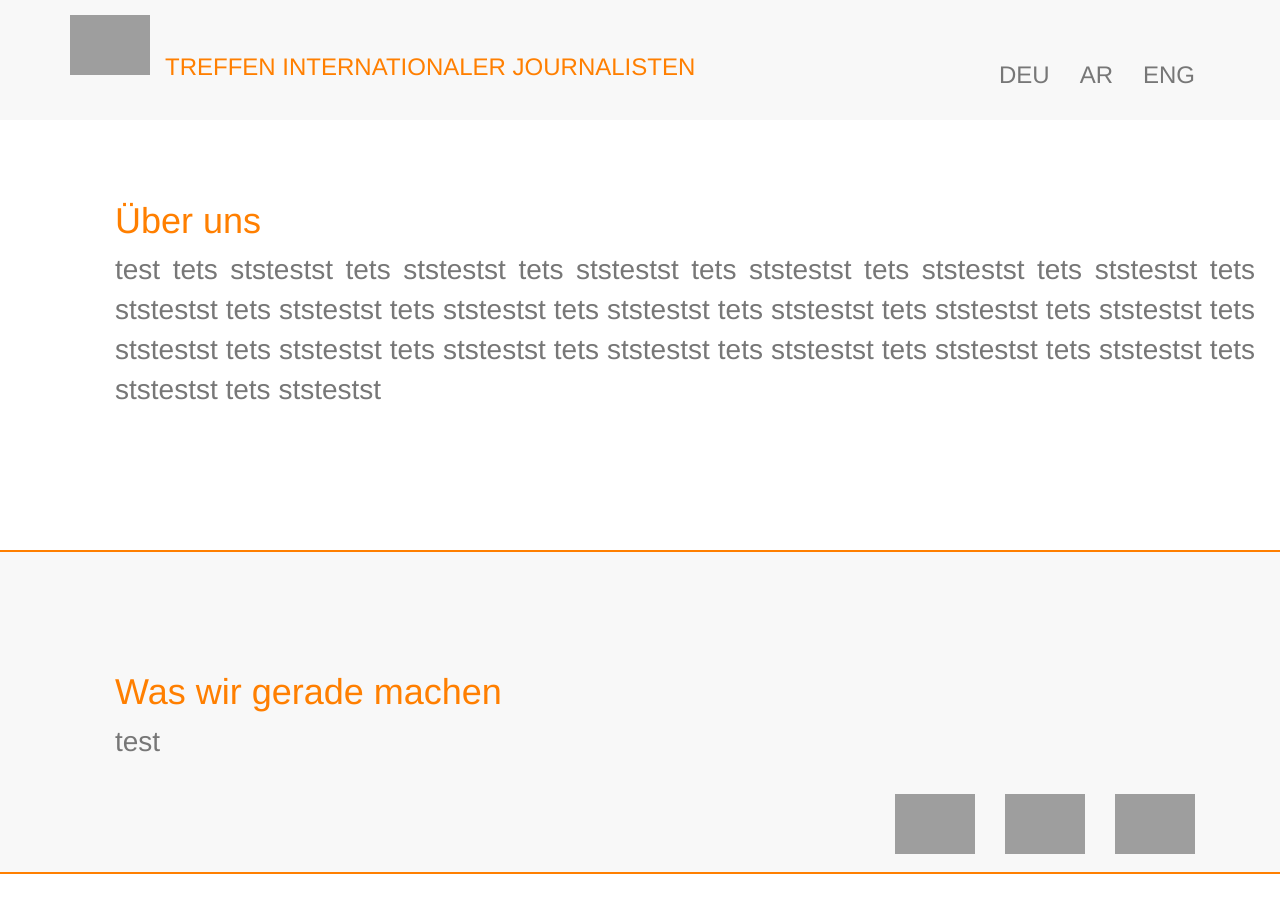
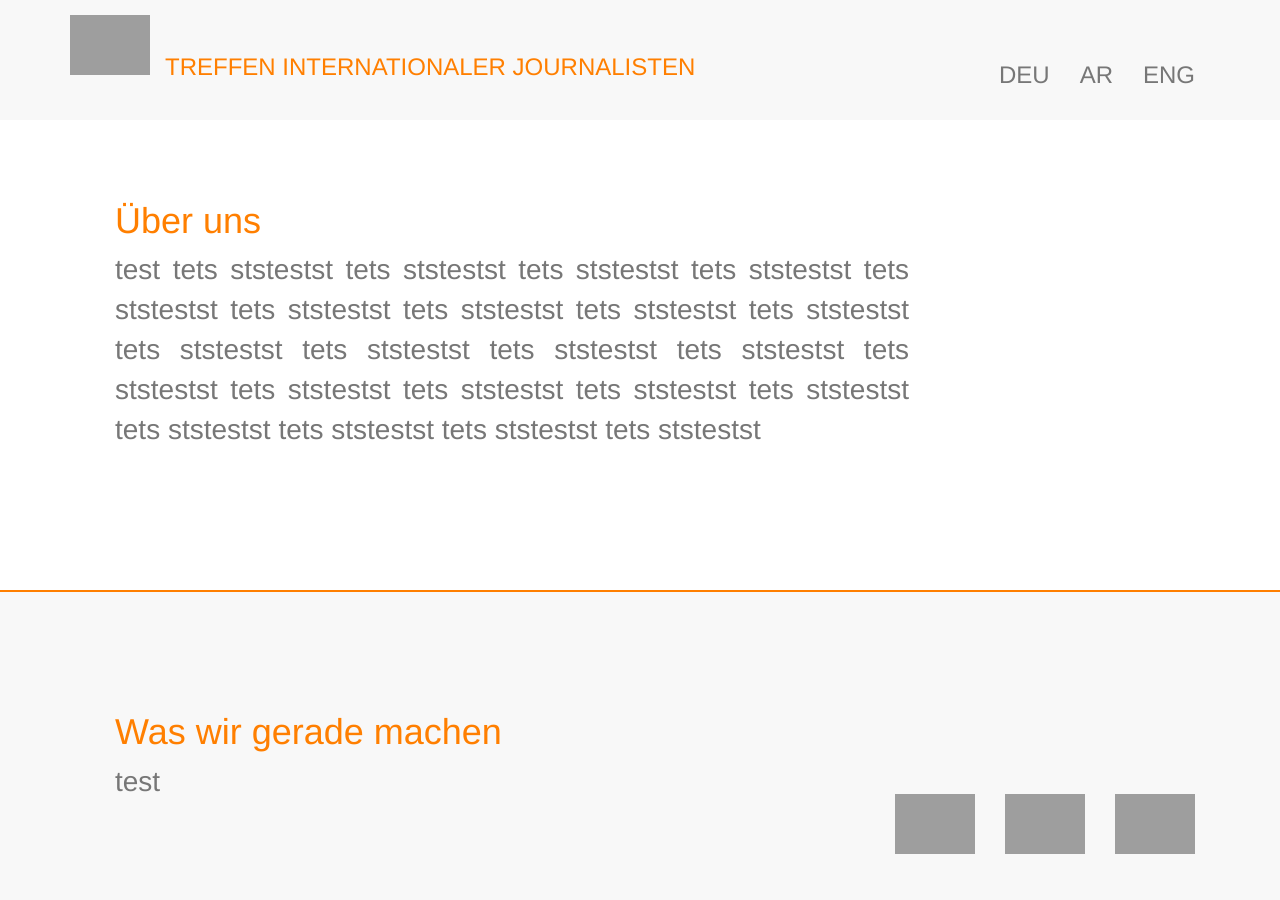
Before and after one commit to EIJC/TIJ, a Jekyll site: the page built from de.html, in a window 1280 px wide and 900 px high, scrolled down 431 px. Built offline with Jekyll 4.4.1, drawn with Linux system fonts in a browser that asks for light colours; nearby versions of some CDN libraries; grey boxes are pictures that could not be loaded.

Commit message:
Update de.html

```diff
--- a/de.html
+++ b/de.html
@@ -40,7 +40,7 @@ title: Treffen Internationaler Journalisten
 <div class="divider"></div>
 
 <div class="section">
-  <div class="container">
+  <div class="container-fluid">
 	<h1>Über uns</h1>
 
 	<p class="text-justify">test tets ststestst  tets ststestst tets ststestst tets ststestst tets ststestst tets ststestst tets ststestst tets ststestst tets ststestst tets ststestst tets ststestst tets ststestst tets ststestst tets ststestst tets ststestst tets ststestst tets ststestst tets ststestst tets ststestst tets ststestst tets ststestst tets ststestst</p>
@@ -49,7 +49,7 @@ title: Treffen Internationaler Journalisten
 <div class="divider"></div>
 
 <div class="section-grey">
-  <div class="container">
+  <div class="container-fluid">
 	<h1>Was wir gerade machen</h1>
 	<p class="text-justify">test</p>
   </div>
@@ -57,7 +57,7 @@ title: Treffen Internationaler Journalisten
 <div class="divider"></div>
 
 <div class="section">
-  <div class="container">
+  <div class="container-fluid">
 	<h1>Mitmachen</h1>
 
 	<p class="text-justify">test tets ststestst</p>
@@ -66,7 +66,7 @@ title: Treffen Internationaler Journalisten
 
 <div class="divider"></div>
 <div class="section-grey">
-  <div class="container">
+  <div class="container-fluid">
 	<h1>Kontakt</h1>
 			<a href="mailto:ode@eijc.eu?subject=Treffen%20Internationaler%20Journalisten">
                     	<img alt="Mail" src="https://www.dropbox.com/s/88n7ywwd8epzo12/mail%20transparent.png?raw=1" title="Mail" style="max-width: 80px; max-height: 80px; float:left; margin-left:30px;" />
```
